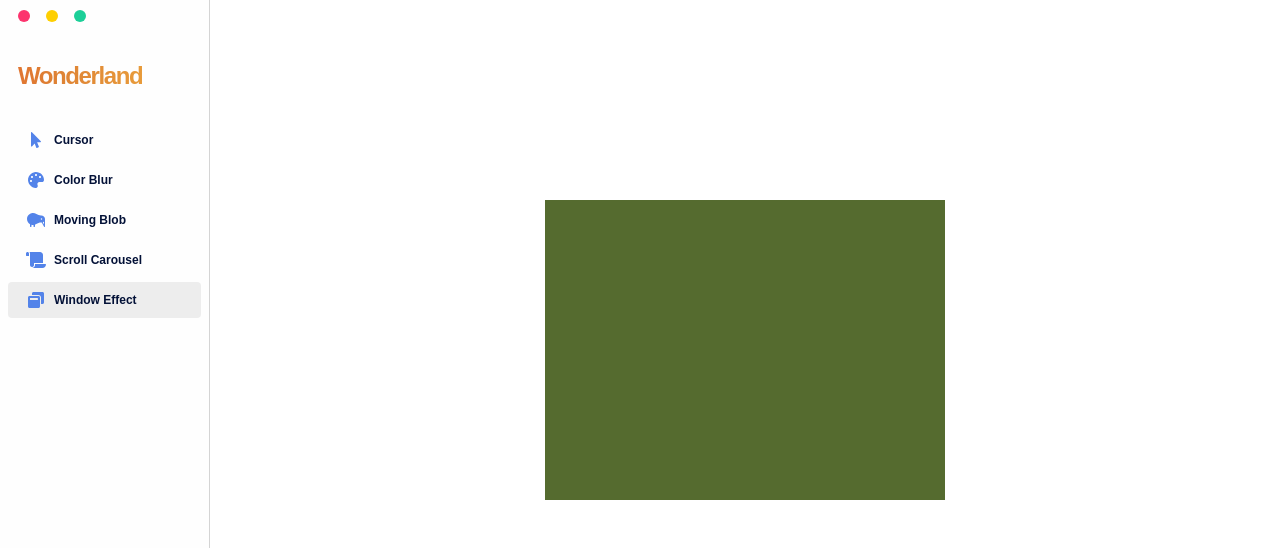
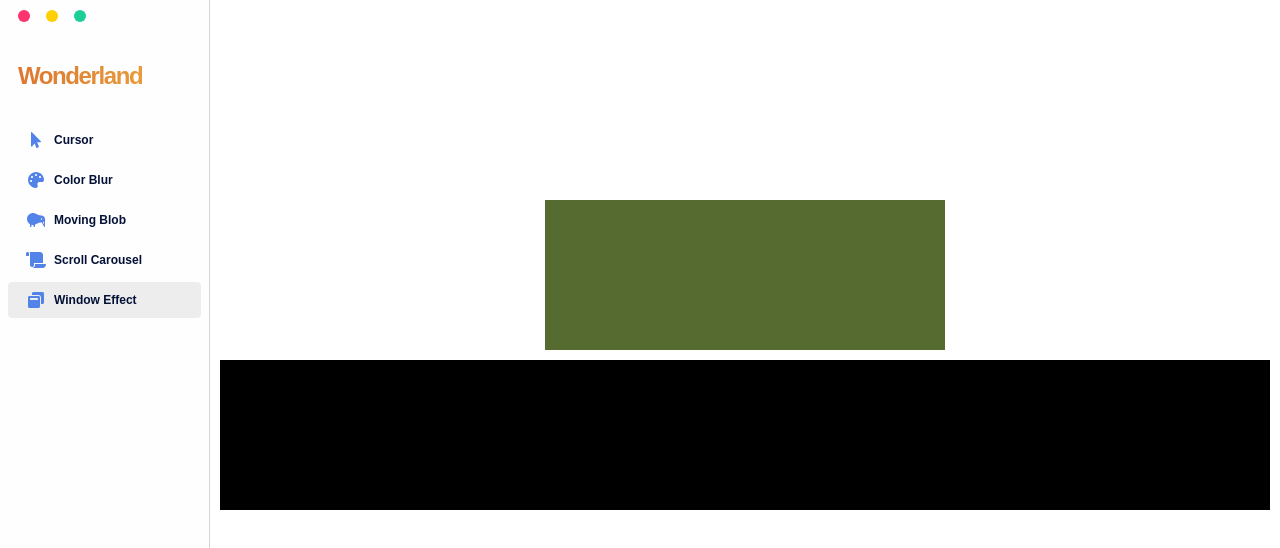
Before and after one commit to hwhong/wonderland, a React (Create React App) app: page / in a window 1280 px wide. Both pictures are taken after a click on the element "Window Effect". Shown: the top 548 px of the page. Built offline with nearby package versions, Linux system fonts and the light colour scheme.

Commit message:
have two stickys

```diff
--- a/src/components/window-effect/window-effect.module.css
+++ b/src/components/window-effect/window-effect.module.css
@@ -1,14 +1,7 @@
-.rootContainer {
-  justify-content: center;
-  flex-direction: column;
-  display: flex;
-}
-
 .root {
   /* background-color: beige; */
-  margin: 50px auto;
+  margin: 50px 0;
   height: 2000px;
-  width: 80%;
 }
 
 .content {
@@ -20,29 +13,25 @@
   width: 400px;
   top: 25%;
   bottom: 25%;
+  z-index: -1;
 }
 
 .overlay {
   justify-content: center;
   align-items: center;
   background-color: black;
-  /* position: absolute; */
-  /* height: 100vh;
-  width: 100vw; */
+  position: absolute;
+
   opacity: 0.5;
-
   width: 100%;
   height: 100%;
   z-index: 10;
   top: 0;
-  left: 0;
-  /* position: fixed; */
   display: flex;
 }
 
 .window {
   border: 10px solid white;
   background-color: black;
-  width: 500px;
   height: 150px;
 }
--- a/src/components/window-effect/window-effect.tsx
+++ b/src/components/window-effect/window-effect.tsx
@@ -14,13 +14,9 @@ export function WindowEffect() {
   // overlay the window itself because of background issues
   // need to be transparent
   return (
-    <div className={styles.rootContainer}>
-      <div className={styles.root}>
-        <div className={styles.content}></div>
-      </div>
-      <div className={styles.overlay}>
-        <div className={styles.window} ref={windowRef}></div>
-      </div>
+    <div className={styles.root}>
+      <div className={styles.content}></div>
+      <div className={styles.window}> </div>
     </div>
   );
 }
--- a/src/main.module.css
+++ b/src/main.module.css
@@ -21,6 +21,7 @@
 
 .rightWrapper {
   /* can't put the auto here because it will affect
-	the window affect position sticky  */
+	the window affect position sticky. since that feature
+	relies on the increase height  */
   /* overflow: auto; */
 }
```
